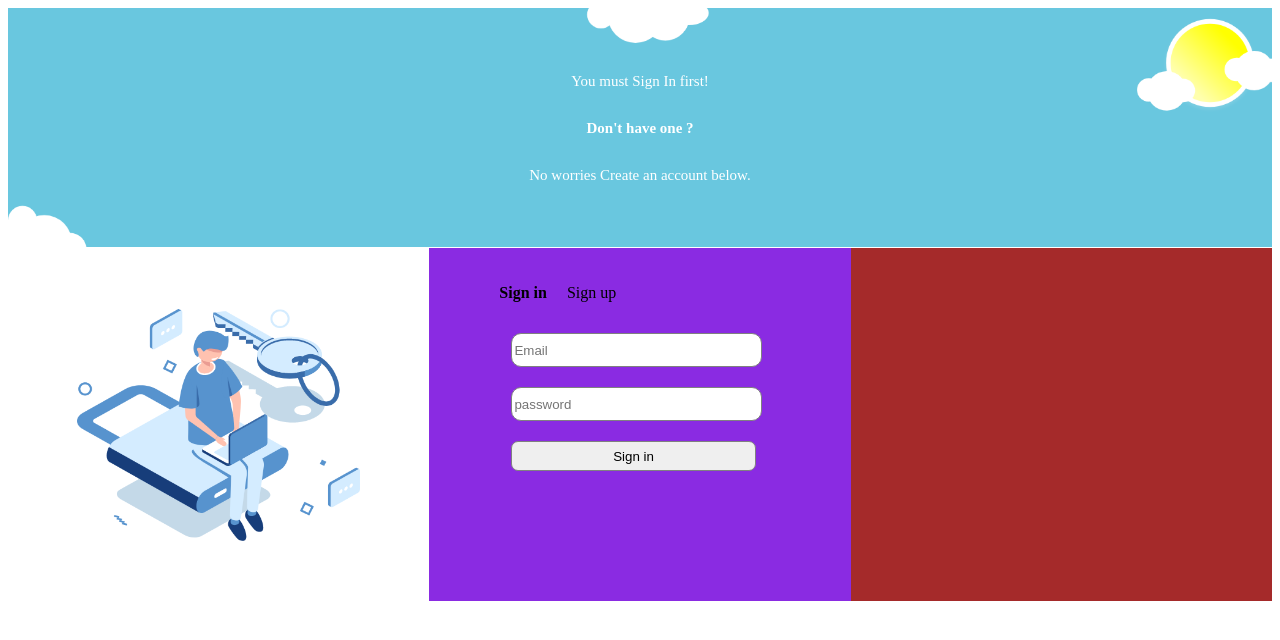
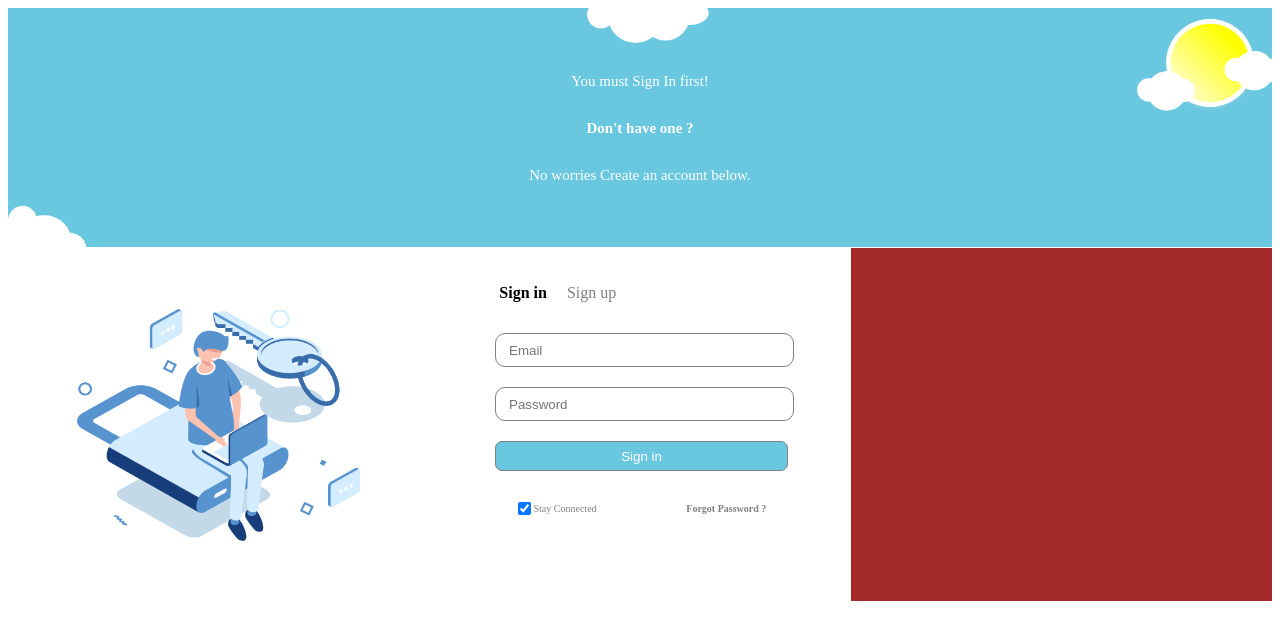
Before and after one commit to adnanbouthir/Class-Management-App, a PHP site: page /signin.html in a window 1280 px wide. Shown: the top 640 px of the page. Run offline with PHP 8.4, Linux system fonts and the light colour scheme.

Commit message:
Sign in done

```diff
--- a/signin.html
+++ b/signin.html
@@ -48,7 +48,7 @@ No worries Create an account below.
             </li>
 
             <li>
-                <a href="#" style="font-weight: 100;">Sign up
+                <a href="#" style="font-weight: 100; color: gray">Sign up
                 </a>
                 </li>
             </ul>
@@ -57,13 +57,26 @@ No worries Create an account below.
 
         <div class="formcontainer">
 <form action="" method="post" class="signinform">
-        <input type="email" name="signin_email" placeholder="Email" class="email" required>
-        <input type="password" name="signin_password" placeholder="password" class="password" required>
+        <input type="email" name="signin_email" placeholder="   Email" class="email" required>
+        <input type="password" name="signin_password" placeholder="   Password" class="password" required>
         <input type="submit" name="signin_submit" value="Sign in" class="signin">
 </div>
 
 <!-- POST SIGN -->
+<div class="footsigncontainer">
 
+
+<div class="footsign">
+<div class="stay">
+<input type="checkbox" class="sc" name="sc"checked>Stay Connected
+</div>
+
+<div class="forgot">
+<h1>Forgot Password ?</h1>
+</div>
+
+</div>
+</div>
 
 
     </div>
--- a/style/signin.css
+++ b/style/signin.css
@@ -62,7 +62,7 @@ display: flex;
 }
 
 .divmiddle{
-    background-color: blueviolet;
+    background-color: rgb(255, 255, 255);
     height: 353px;
     width: 33.33%;
 }
@@ -86,14 +86,14 @@ color: black;
 }
 
 .formcontainer{
-    width: 633px;
+    width: 600px;
     display: flex;
     justify-content: center;
 
 }
 
 .email{
-width : 50%;
+width : 60%;
 height: 30px;
 border-radius: 10px;
 background-color: #ffffff;
@@ -104,7 +104,7 @@ margin: 10px;
 
 .password {
     height: 30px;
-    width : 50%;
+    width : 60%;
     border-radius: 10px;
     background-color: #ffffff;
     outline: none;
@@ -114,12 +114,51 @@ margin: 10px;
 
 .signin{
         height: 30px;
-        width: 50%;
+        width: 60%;
         border-radius: 7px;
         outline: none;
         border: solid 1px gray;
         margin: 10px;
+        background-color: #69C7DF;
+        color: white;
 }
+
+
+
+.footsign {
+    padding-top: 15px;
+    display: flex;
+    justify-content: space-between;
+}
+
+.footsign h1 {
+    font-size: 10px;
+    color: grey;
+    cursor: pointer;
+}
+
+
+
+.footsigncontainer {
+    margin: auto;
+    width: 60%;
+}
+
+.stay {
+    font-size: 10px;
+    color: grey;
+    cursor: pointer;
+}
+
+.sc {
+    position: relative;
+    top: 3px;
+}
+
+
+
+
+
 
 
 
```
